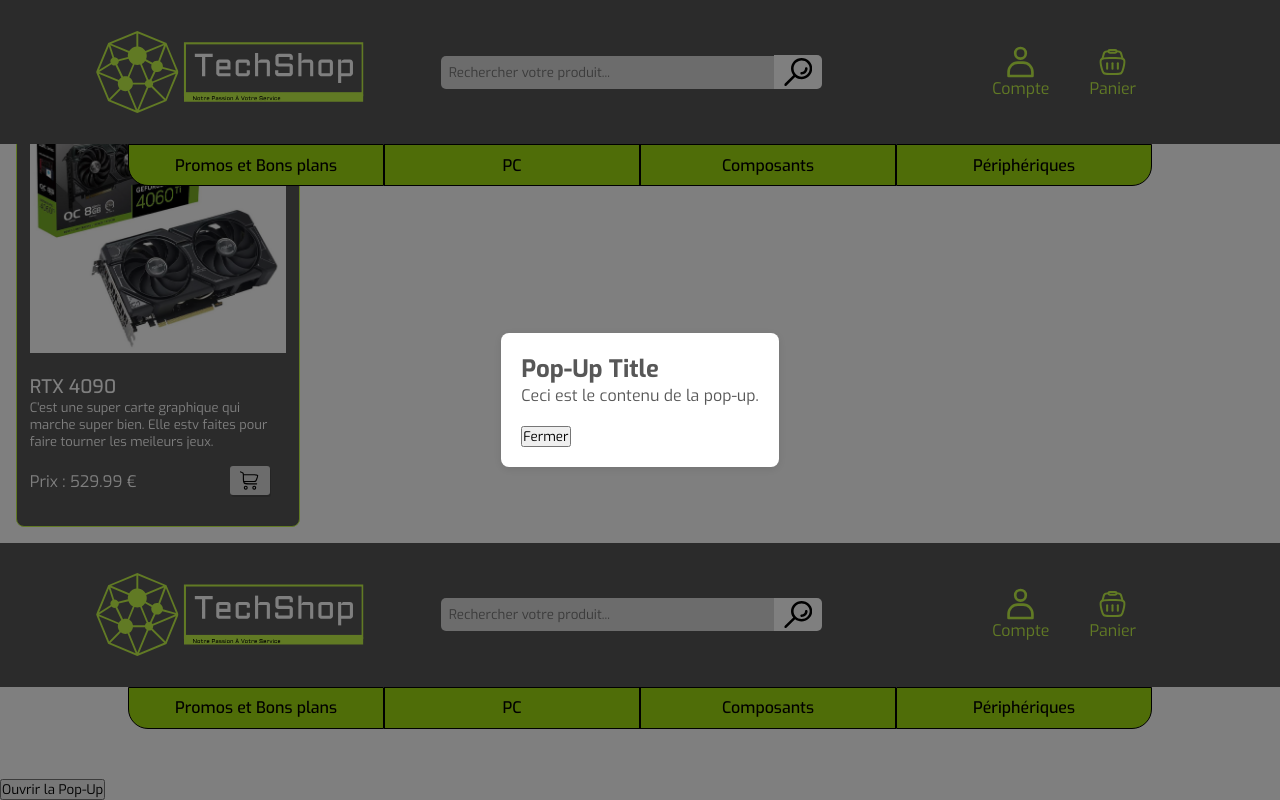
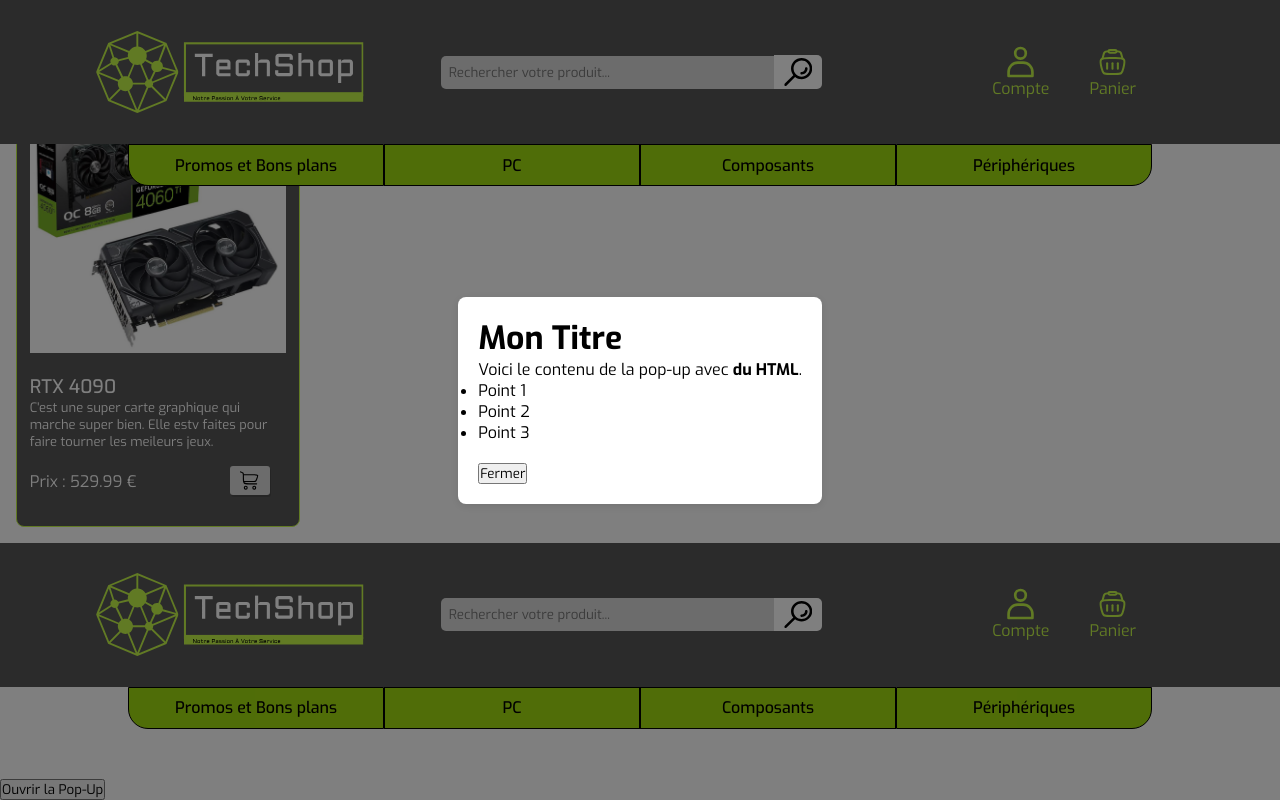
Before and after one commit to TyTanKil/Challenge-S2-4IW2, a Vue app in the folder CLIENT/: page /test in a window 1280 px wide. Both pictures are taken after a click on the button "Ouvrir la Pop-Up". Shown: the part 1113-1913 px from the top of the page. Built offline with nearby package versions, Linux system fonts and the light colour scheme.

Commit message:
Reglage de la pop up

```diff
--- a/CLIENT/src/components/AppPopUp.vue
+++ b/CLIENT/src/components/AppPopUp.vue
@@ -2,10 +2,10 @@
   <div>
     <button @click="openPopUp">Ouvrir la Pop-Up</button>
 
-    <div v-if="isVisible" class="popup-overlay">
+    <div v-if="isVisible" class="popup-overlay" @click="handleOverlayClick">
       <div class="popup">
-        <h2>Pop-Up Title</h2>
-        <p>Ceci est le contenu de la pop-up.</p>
+        <h1>{{ title }}</h1>
+        <slot></slot>
         <button @click="closePopUp">Fermer</button>
       </div>
     </div>
@@ -14,9 +14,12 @@
 
 <script>
 export default {
+  props: {
+    title: String,
+  },
   data() {
     return {
-      isVisible: false
+      isVisible: false,
     };
   },
   methods: {
@@ -25,8 +28,13 @@ export default {
     },
     closePopUp() {
       this.isVisible = false;
-    }
-  }
+    },
+    handleOverlayClick(event) {
+      if (event.target === event.currentTarget) {
+        this.closePopUp();
+      }
+    },
+  },
 };
 </script>
 
@@ -48,6 +56,7 @@ export default {
   padding: 20px;
   border-radius: 8px;
   box-shadow: 0 2px 10px rgba(0, 0, 0, 0.1);
+  color: black;
 }
 
 button {
--- a/CLIENT/src/views/AppTest.vue
+++ b/CLIENT/src/views/AppTest.vue
@@ -44,7 +44,16 @@ import AppNavbarCategories from '../components/AppNavbarCategories.vue'
   <AppHeader> </AppHeader>
   <AppNavbarCategories :categories="['Promos et Bons plans', 'PC', 'Composants', 'Périphériques']"></AppNavbarCategories>
 
-  <AppPopUp />
+  <AppPopUp title="Mon Titre">
+    <div>
+        <p>Voici le contenu de la pop-up avec <strong>du HTML</strong>.</p>
+        <ul>
+          <li>Point 1</li>
+          <li>Point 2</li>
+          <li>Point 3</li>
+        </ul>
+      </div>
+  </AppPopUp>
 </template>
 
 <style>
```
